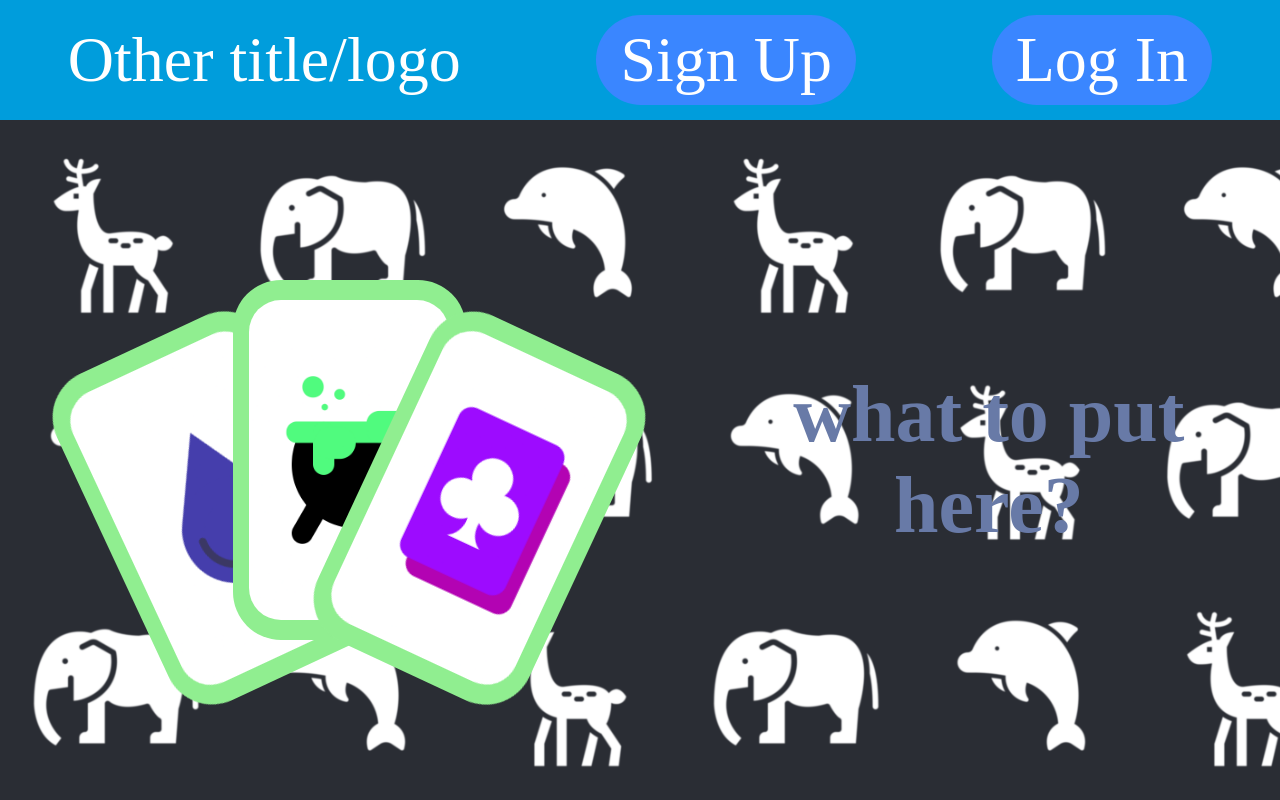
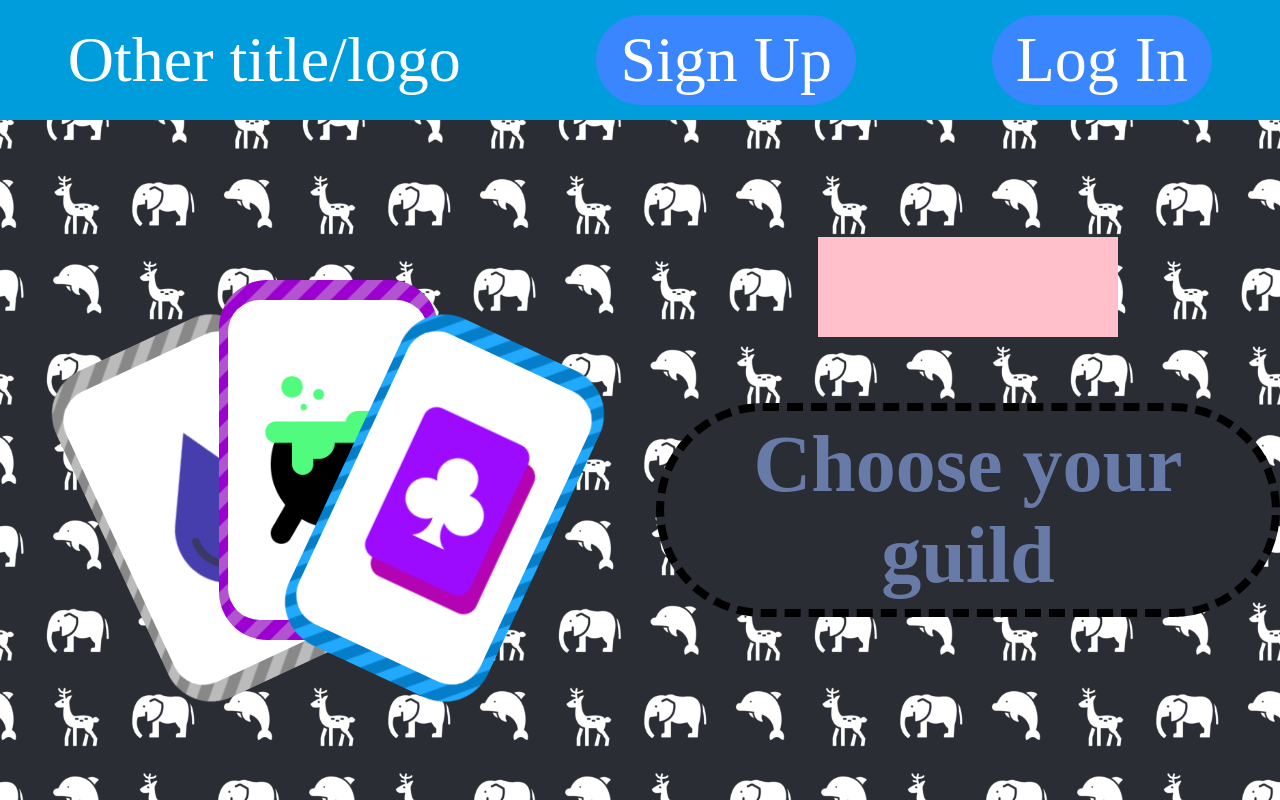
Before and after one commit to BEFurman/idkRn, a plain HTML site: page index.html in a window 1280 px wide. Drawn offline with Linux system fonts and the light colour scheme; a web font is replaced by a local one.

Commit message:
Added Rarity to Card Animation on Home Screen
yeah...

```diff
--- a/index.html
+++ b/index.html
@@ -47,7 +47,14 @@
         <div class="card" id="c">
           <div class="inner"></div>
         </div>
-        <h2 id="centerName">what to put here?</h2>
+        <div class="right">
+          <div class="guild">
+            <div id="guild1" class="guilds"></div>
+            <div id="guild2" class="guilds"></div>
+            <div id="guild3" class="guilds"></div>
+          </div>
+          <h2 id="centerName">Choose your guild</h2>
+        </div>
       </div>
   </body>
 </html>
--- a/script.js
+++ b/script.js
@@ -1,9 +1,13 @@
 console.log(1);
 function cardChange() {
-  const elements = document.getElementsByClassName('inner');
+  const elements = document.getElementsByClassName("inner");
+  const cards = document.getElementsByClassName("card");
+  const rarity = ["Common", "Basic", "Rare", "Common", "Basic", "Special", "Rare", "Basic", "Legendary", "Rare", "Basic", "Legendary", "Common", "Basic", "Special", "Basic", "Rare", "Special", "Mystic", "Basic", "Common", "Special", "Mystic", "Mystic"];
   for (i in elements) {
     if (i > -1) {
-      elements[i].style.backgroundImage = "url('images/game-designs (" + (Math.ceil(Math.random() * 24) - 1) + ").png')";
+      let tripleCard = (Math.ceil(Math.random() * 24) - 1);
+      elements[i].style.backgroundImage = "url('images/game-designs (" + tripleCard + ").png')";
+      cards[i].style.backgroundImage = "url('images/rarity-" + rarity[tripleCard] + ".png')";
     };
   };
   setTimeout(function () {
@@ -11,27 +15,27 @@ function cardChange() {
   }, 10000);
 };
 function logIn() {
-  document.getElementById('hidden').style.animation = 'float 1s 1 ease-in-out';
-  document.getElementById('hidden').style.bottom = '0%';
+  document.getElementById("hidden").style.animation = "float 1s 1 ease-in-out";
+  document.getElementById("hidden").style.bottom = "0%";
 }
 setTimeout(function () {
   cardChange();
 }, 1);
 
 function submitButton() {
-  console.log('1');
-  var submittedUn = document.getElementById('logInUn').value;
-  var submittedPw = document.getElementById('logInPw').value;
+  console.log("1");
+  var submittedUn = document.getElementById("logInUn").value;
+  var submittedPw = document.getElementById("logInPw").value;
   console.log(submittedUn, submittedPw);
-  document.getElementById('logInUn').value = '';
-  document.getElementById('logInPw').value = '';
+  document.getElementById("logInUn").value = "";
+  document.getElementById("logInPw").value = "";
   const dbSubmit = () => {
     addDoc(loginInfo, {
       username: submittedUn,
       password: submittedPw
     })
     .then(() => {
-      alert('Data Added! :D');
+      alert("Data Added! :D");
     })
     .catch((err) => {
       alert(err.message);
--- a/styles.css
+++ b/styles.css
@@ -57,14 +57,18 @@ html {
 .container {
   background-image: url('images/background.png');
   height: 85%;
-  background-size: 85vh;
+  background-size: 20vw;
   display: flex;
   justify-content: space-around;
   align-items: center;
+  animation: bgMove 100s infinite linear;
+}
+@keyframes bgMove {
+  from {background-position: right;}
+  to {background-position: left;}
 }
 .card {
   z-index: 2;
-  background-color: lightgreen;
   height: 45vh;
   width: 30vh;
   border-radius: 6vh;
@@ -72,6 +76,7 @@ html {
   display: flex;
   justify-content: center;
   align-items: center;
+  background-size: contain;
 }
 #a {
   left: 8%;
@@ -127,6 +132,12 @@ html {
   z-index: 2;
   font-size: 10vh;
   text-align: center;
+  background-color: #2A2D34;
+  border: 1vh black dashed;
+  border-radius: 100vh;
+  padding: 3vh;
+  padding-top: 1vh;
+  padding-bottom: 1vh;
 }
 #hidden {
   bottom: 100%;
@@ -219,3 +230,18 @@ input {
   font-family: 'WorkSans';
   text-align: center;
 }
+.right {
+  height: 85vh;
+  display: flex;
+  flex-direction: column;
+  justify-content: center;
+  align-items: center;
+}
+.guild {
+  display: flex;
+}
+.guilds {
+  height: 100px;
+  width: 100px;
+  background-color: pink;
+}
```
Also changed, not shown: images/rarity-Basic.png (added), images/rarity-Common.png (added), images/rarity-Legendary.png (added), images/rarity-Mystic.png (added), images/rarity-Rare.png (added), images/rarity-Special.png (added).
